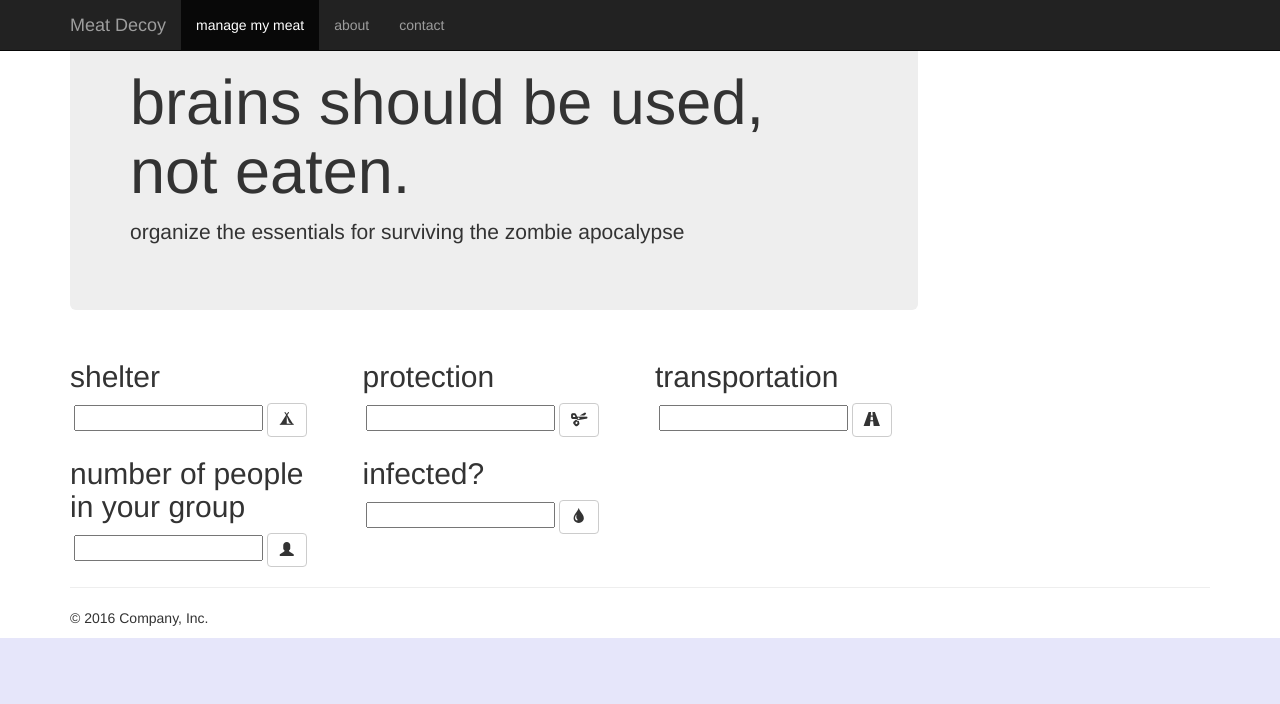
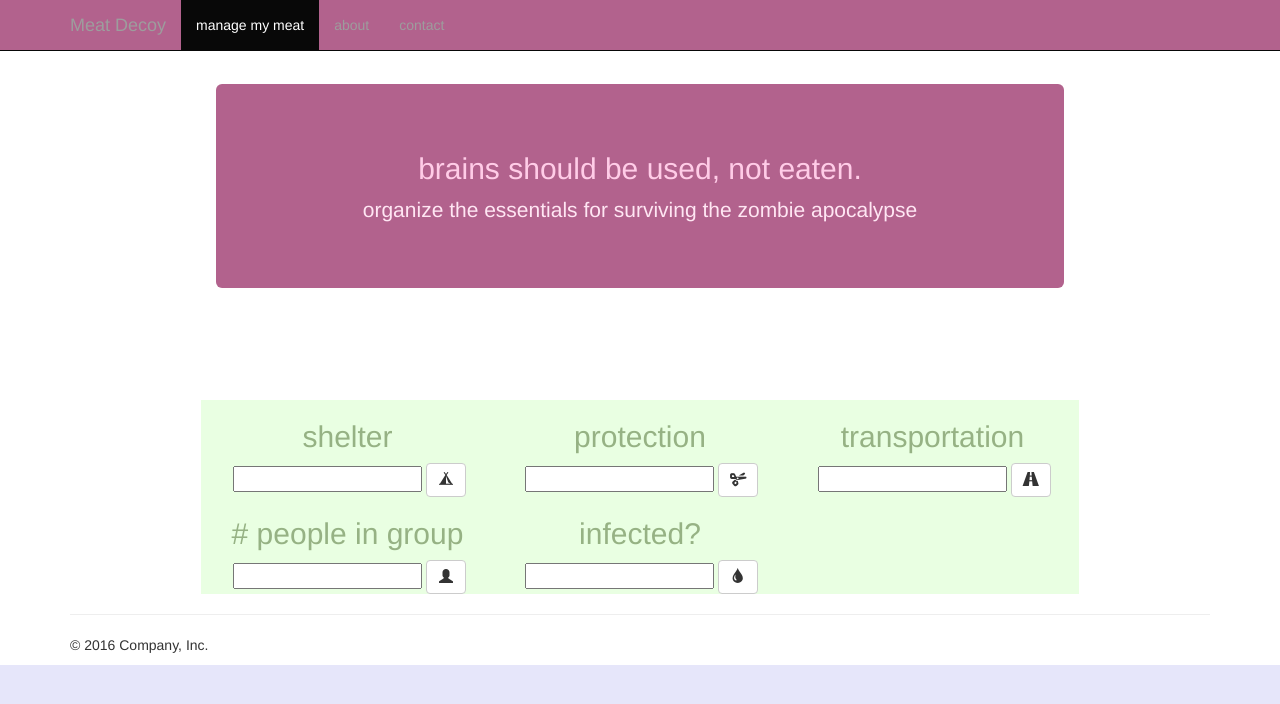
Before and after one commit to RoxMBaldwin/client-side-Meat-Decoy, a website: page index.html in a window 1280 px wide. Drawn offline with nearby package versions, Linux system fonts and the light colour scheme; no server answers.

Commit message:
client-side is styled basically

```diff
--- a/index.html
+++ b/index.html
@@ -38,18 +38,15 @@
             <button type="button" class="btn btn-primary btn-xs" data-toggle="offcanvas">Toggle nav</button>
           </p>
           <div class="jumbotron">
-            <h1>brains should be used, not eaten.</h1>
-            <p>organize the essentials for surviving the zombie apocalypse</p>
+            <h2 class="tagline">brains should be used, not eaten.</h3>
+            <p class="brains">organize the essentials for surviving the zombie apocalypse</p>
             <!-- <button id="submitButton" type="button" class="btn btn-default" aria-label="Left Align">
               meat-saver
             </button> -->
           </div>
-          <div id="container">
-
-
-
+          <div id="tableContainer">
           </div>
-          <div class="row">
+          <div id="tableUpdate"class="row">
             <div class="col-xs-6 col-lg-4">
               <h2>shelter</h2>
               <label for="shelter"></label>
@@ -75,7 +72,7 @@
               </button>
             </div><!--/.col-xs-6.col-lg-4-->
             <div class="col-xs-6 col-lg-4">
-              <h2>number of people in your group</h2>
+              <h2># people in group</h2>
               <label for="numOfPeople"></label>
               <input class="numOfPeople" type="text" name="" value="">
               <button type="button" class="btn btn-default" aria-label="Left Align">
--- a/main.css
+++ b/main.css
@@ -1,3 +1,56 @@
 html {
   background-color: Lavender;
 }
+
+.navbar-inverse {
+  background-color: #B2628D;
+}
+
+
+h2.tagline {
+  text-align: center;
+  color: #FFCCE7;
+}
+
+div.jumbotron {
+  margin-top: 6em;
+  background-color: #B2628D;
+  color: #FFE6F3;
+}
+
+.brains {
+  text-align: center;
+}
+
+div.row.row-offcanvas.row-offcanvas-right {
+  display: flex;
+  justify-content: center;
+  background-color: white;
+
+}
+
+#tableContainer {
+  display: flex;
+  flex-direction: row;
+  background-color: #FFCCE7;
+  justify-content: center;
+  margin-bottom: 4em;
+  margin-top: 4em;
+}
+
+div.column1 {
+  padding-right: 6em;
+}
+
+div.column2 {
+  padding-left: 6em;
+}
+
+#tableUpdate {
+  background-color: #E9FFE2;
+  color: #96B284;
+}
+
+div.col-xs-6.col-lg-4 {
+  text-align: center;
+}
--- a/prime.js
+++ b/prime.js
@@ -13,7 +13,7 @@ function appendTable(data){
   let $infected = data[0].infected
 
   let table = `
-
+           <div class="column1">
             <h3><span class="glyphicon glyphicon-tent" aria-hidden="true"></span></h3>
               <p>${$shelter}</p>
               <br>
@@ -23,13 +23,16 @@ function appendTable(data){
             <h3><span class="glyphicon glyphicon-road" aria-hidden="true"></span></h3>
               <p>${$transportation}</p>
               <br>
+          </div>
+          <div class="column2">
             <h3><span class="glyphicon glyphicon-user" aria-hidden="true"></span></h3>
               <p>${$groupNum}</p>
               <br>
             <h3><span class="glyphicon glyphicon-tint" aria-hidden="true"></span></h3>
               <p>${$infected}</p>
-              <br>`
+              <br>
+          </div>`
 
-  $('#container').append(table)
+  $('#tableContainer').append(table)
 
 }
```
